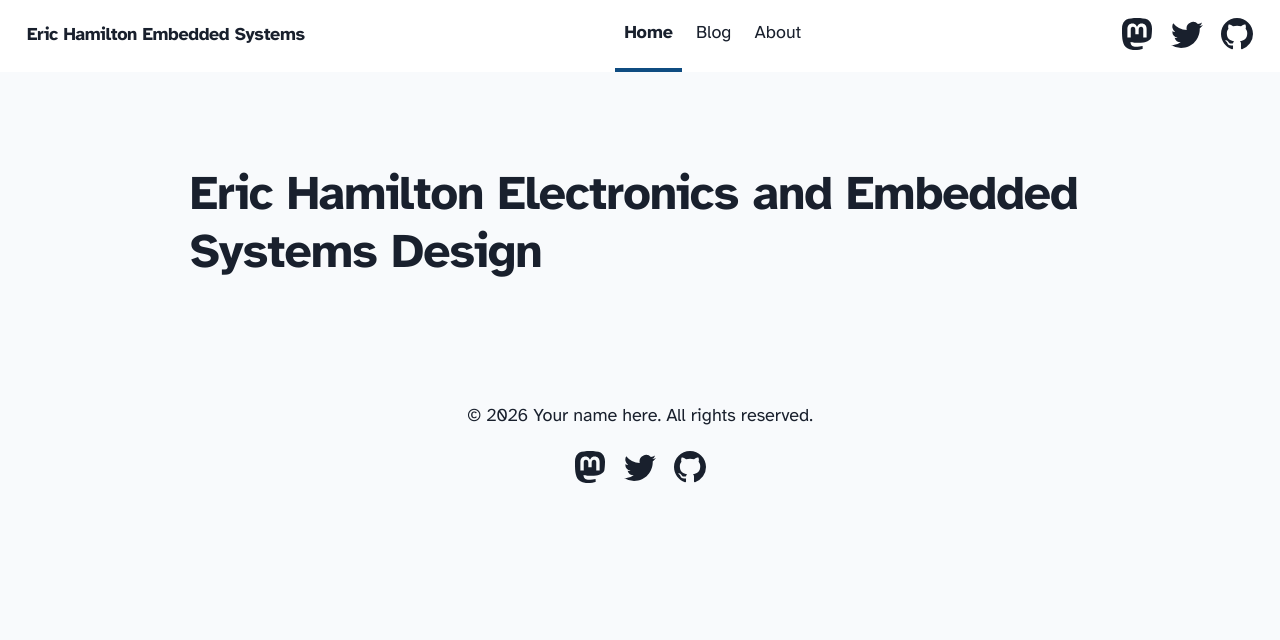
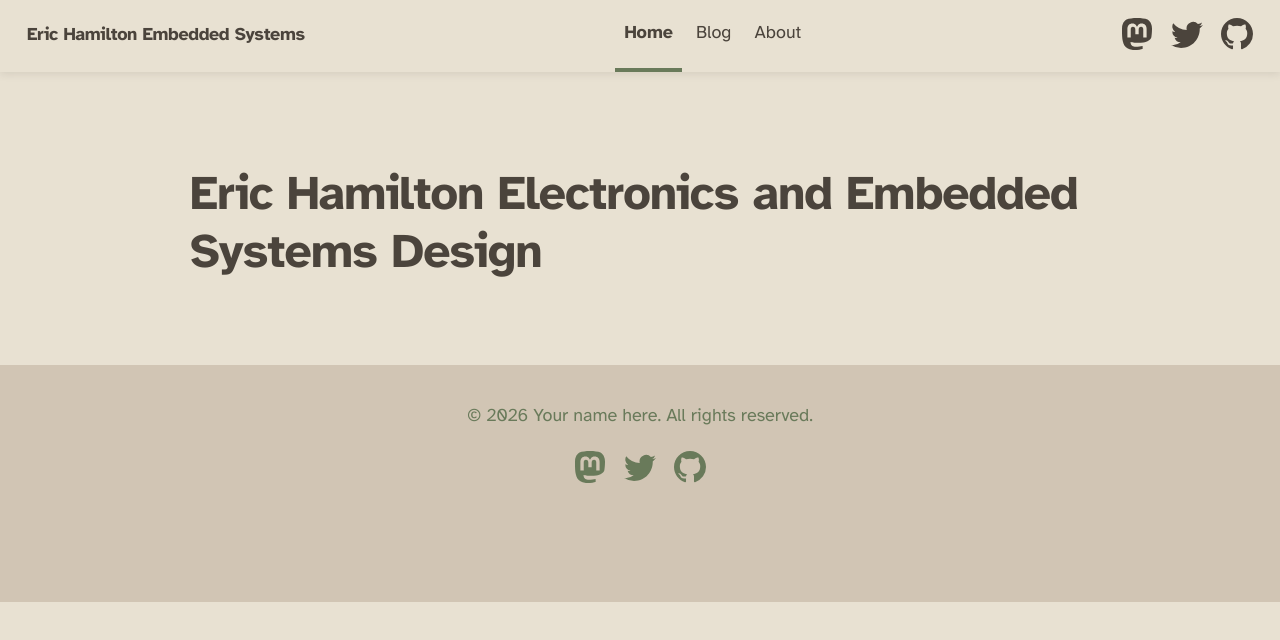
Before and after one commit to secure-alias/main-site, an Astro site: page / in a window 1280 px wide. Built offline with nearby package versions, Linux system fonts and the light colour scheme; Astro itself is replaced by a stand-in of ours.

Commit message:
Updated colour palette

```diff
--- a/src/components/Footer.astro
+++ b/src/components/Footer.astro
@@ -42,7 +42,7 @@ const today = new Date();
 <style>
 	footer {
 		padding: 2em 1em 6em 1em;
-		background: linear-gradient(var(--gray-gradient)) no-repeat;
+		background: var(--pcb-paper);
 		color: rgb(var(--gray));
 		text-align: center;
 	}
--- a/src/components/Header.astro
+++ b/src/components/Header.astro
@@ -46,8 +46,8 @@ import { SITE_TITLE } from '../consts';
 	header {
 		margin: 0;
 		padding: 0 1em;
-		background: white;
-		box-shadow: 0 2px 8px rgba(var(--black), 5%);
+		background: var(--warm-terminal);
+		box-shadow: 0 2px 8px rgba(75, 68, 60, 0.12);
 	}
 	h2 {
 		margin: 0;
@@ -65,7 +65,7 @@ import { SITE_TITLE } from '../consts';
 	}
 	nav a {
 		padding: 1em 0.5em;
-		color: var(--black);
+		color: rgb(var(--black));
 		border-bottom: 4px solid transparent;
 		text-decoration: none;
 	}
--- a/src/styles/global.css
+++ b/src/styles/global.css
@@ -5,20 +5,33 @@
  */
 :root {
 	/* Brand */
-	--accent: #0f4c81;
-	--accent-hover: #1666ab;
+	--sage-circuit: #697A5A;
+	--crt-green: #8EA07C;
+	--warm-terminal: #E8E1D2;
+	--pcb-paper: #D1C5B4;
+	--component-brown: #4B443C;
+	--oxide-copper: #A66A45;
+
+	--accent: var(--sage-circuit);
+	--accent-hover: var(--crt-green);
+	--accent-secondary: var(--oxide-copper);
 
 	/* Neutrals */
-	--text-primary: 25, 32, 45;
-	--text-secondary: 87, 99, 120;
-	--surface: 248, 250, 252;
-	--surface-alt: 240, 244, 248;
-	--border: 219, 226, 234;
+	--text-primary: 75, 68, 60;
+	--text-secondary: 105, 122, 90;
+	--surface: 232, 225, 210;
+	--surface-alt: 209, 197, 180;
+	--border: 209, 197, 180;
+	--black: 75, 68, 60;
+	--gray: 105, 122, 90;
+	--gray-dark: 75, 68, 60;
+	--gray-light: 209, 197, 180;
 
 	/* Professional shadow */
 	--shadow:
-		0 2px 6px rgba(15, 23, 42, 0.08),
-		0 8px 24px rgba(15, 23, 42, 0.06);
+		0 2px 6px rgba(75, 68, 60, 0.12),
+		0 8px 24px rgba(75, 68, 60, 0.08);
+	--box-shadow: var(--shadow);
 }
 @font-face {
 	font-family: "Atkinson";
@@ -147,8 +160,8 @@ code {
 }
 
 pre {
-	background: #111827;
-	color: #e5e7eb;
+	background: var(--component-brown);
+	color: var(--warm-terminal);
 	padding: 1.5rem;
 	border-radius: 12px;
 	overflow-x: auto;
@@ -200,7 +213,7 @@ section {
 }
 
 .card {
-	background: white;
+	background: rgb(var(--surface));
 	border: 1px solid rgb(var(--border));
 	border-radius: 16px;
 	padding: 2rem;
@@ -210,7 +223,7 @@ section {
 .button {
 	display: inline-block;
 	background: var(--accent);
-	color: white;
+	color: var(--warm-terminal);
 	padding: 0.85rem 1.5rem;
 	border-radius: 8px;
 	font-weight: 600;
```
